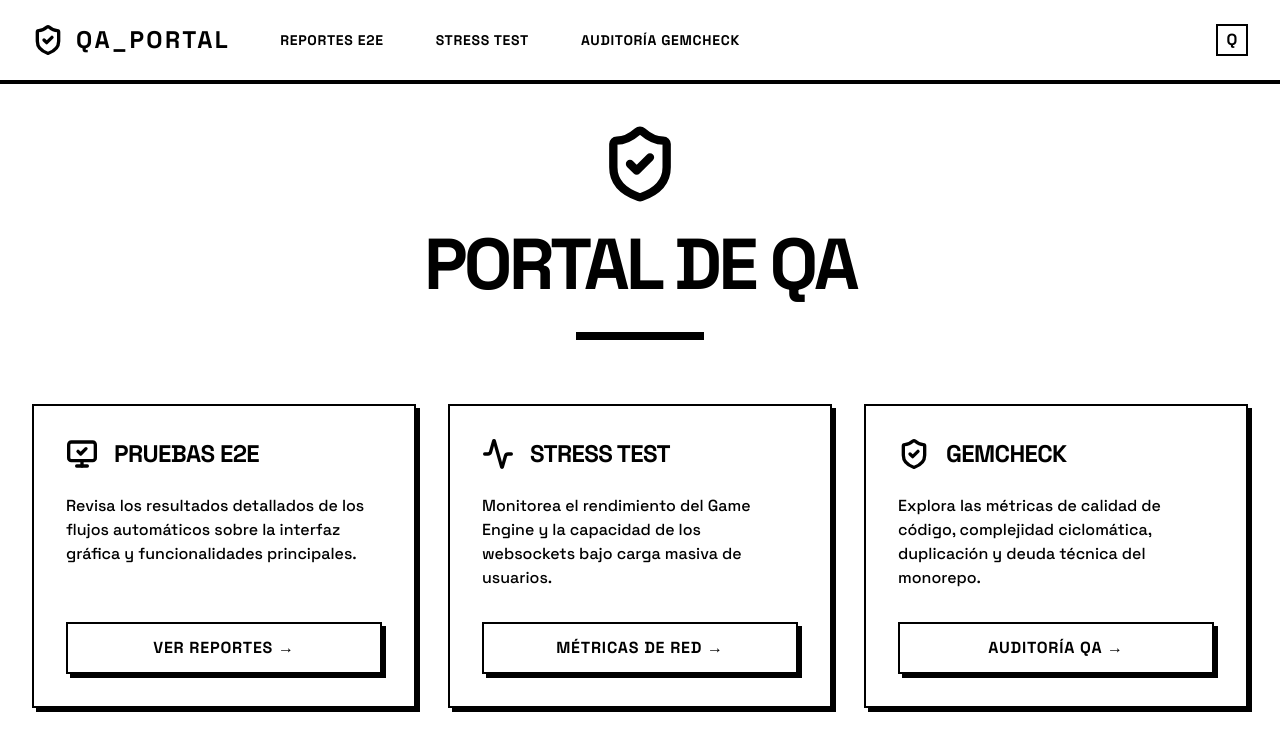
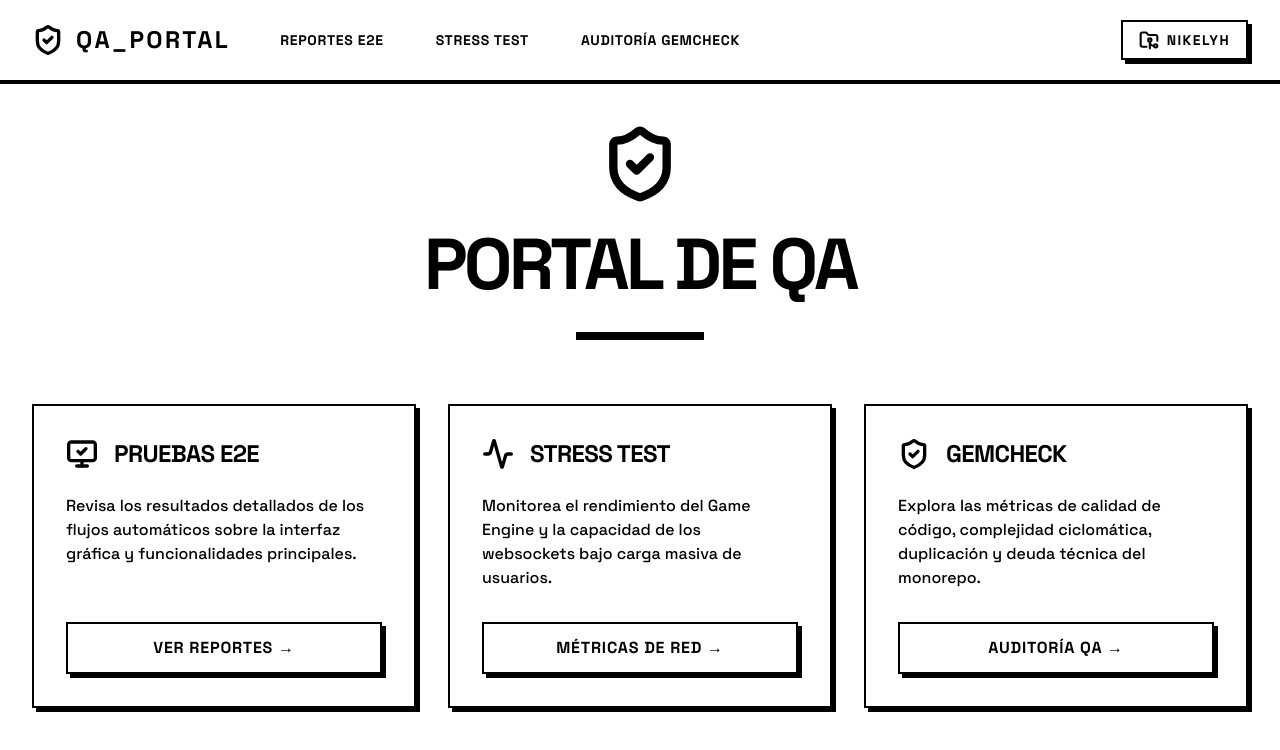
Before and after one commit to yohanvillarp/quizsync, a React (Vite) app in the folder apps/qa-portal/: page / in a window 1280 px wide. Shown: the top 750 px of the page. Built offline with nearby package versions, Linux system fonts and the light colour scheme.

Commit message:
fix(qa-portal): añadir link a gemcheck nikelyh en navbar y usar node 22 en ci

```diff
--- a/apps/qa-portal/src/widgets/Navbar/ui/Navbar.tsx
+++ b/apps/qa-portal/src/widgets/Navbar/ui/Navbar.tsx
@@ -1,5 +1,5 @@
 import { Link, useLocation } from 'react-router-dom';
-import { ShieldCheck } from 'lucide-react';
+import { ShieldCheck, FolderGit2 } from 'lucide-react';
 
 export function Navbar() {
   const location = useLocation();
@@ -37,9 +37,15 @@ export function Navbar() {
             </div>
           </div>
           <div className="flex items-center gap-4">
-            <div className="w-8 h-8 border-2 border-brand-black flex items-center justify-center font-bold">
-              Q
-            </div>
+            <a
+              href="https://gemcheck.nikelyh.tech/"
+              target="_blank"
+              rel="noopener noreferrer"
+              className="flex items-center gap-2 px-4 py-2 bg-brand-white border-2 border-brand-black shadow-[4px_4px_0px_0px_rgba(0,0,0,1)] hover:translate-y-[2px] hover:translate-x-[2px] hover:shadow-[2px_2px_0px_0px_rgba(0,0,0,1)] transition-all"
+            >
+              <FolderGit2 className="w-5 h-5 text-brand-black" strokeWidth={2.5} />
+              <span className="font-bold text-sm tracking-widest">NIKELYH</span>
+            </a>
           </div>
         </div>
       </div>
```
